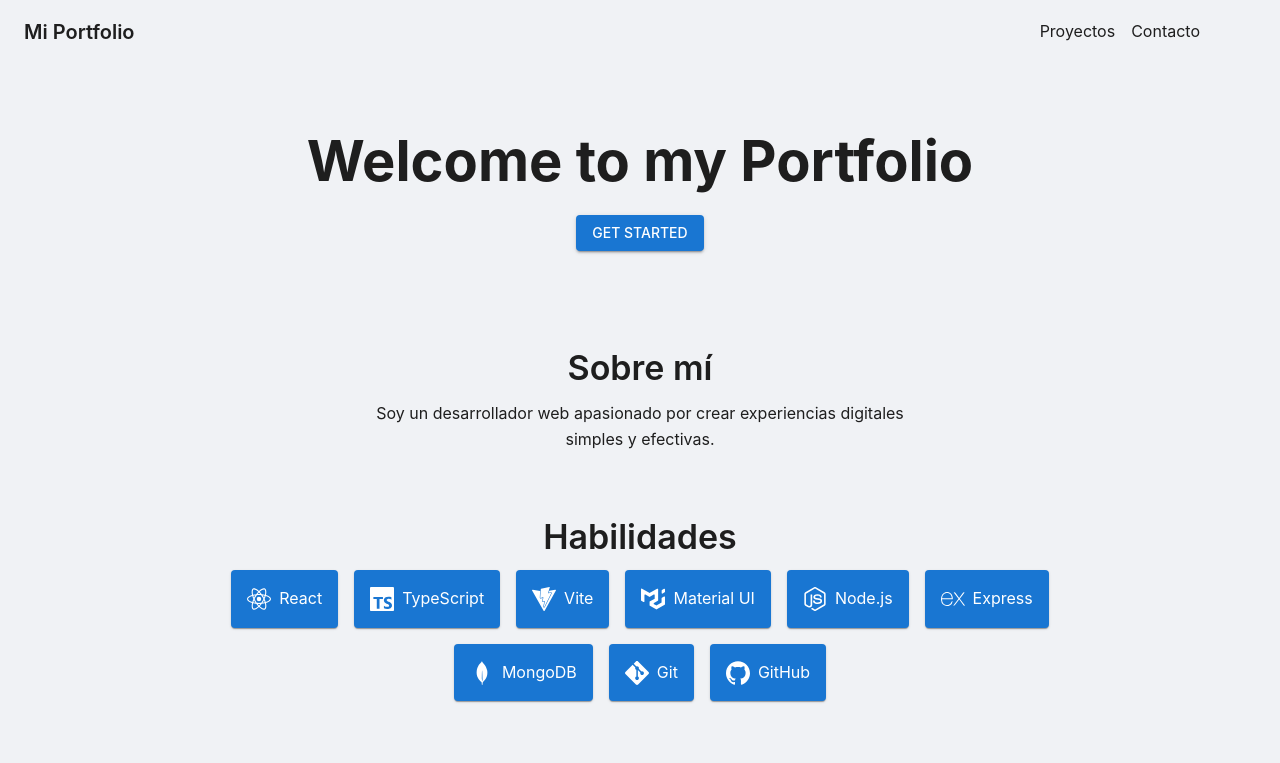
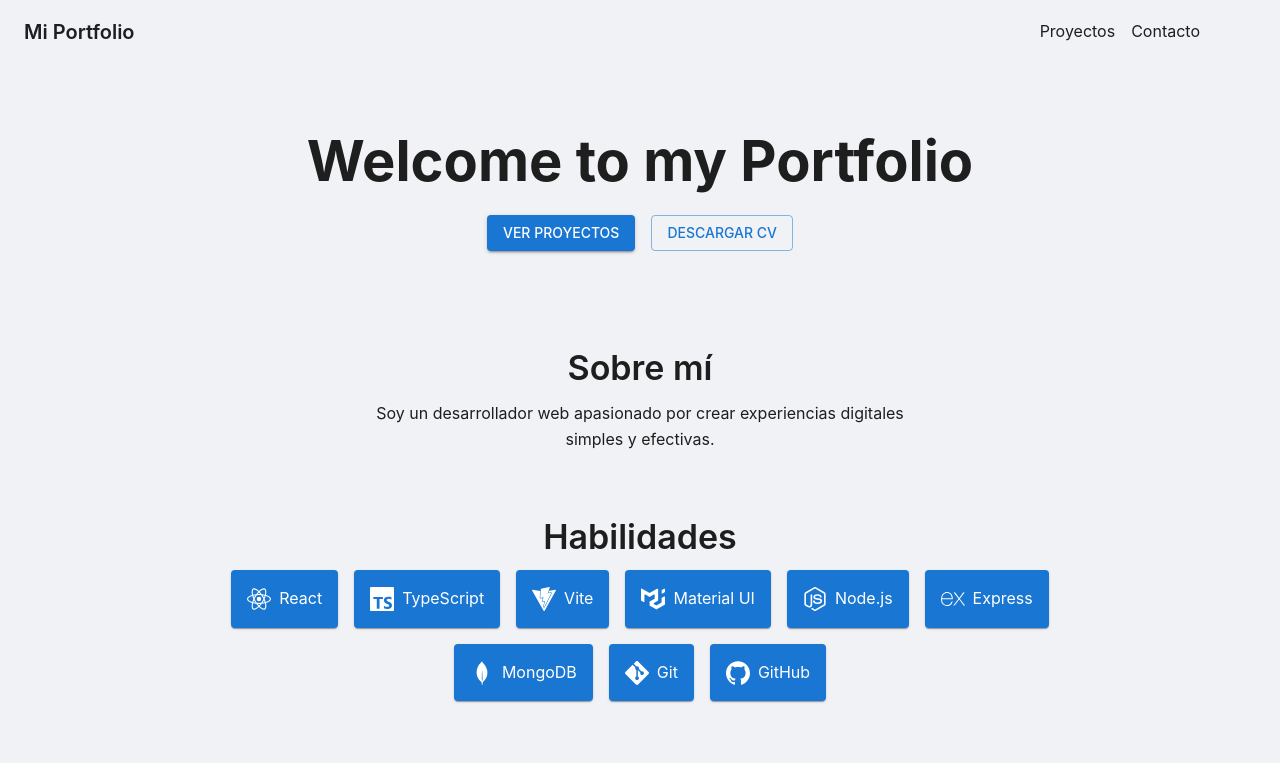
Before and after one commit to sanchezchandialf/myportfolio, a React (Vite) app: page / in a window 1280 px wide. Shown: the top 763 px of the page. Built offline with nearby package versions, Linux system fonts and the light colour scheme; some icons are missing.

Commit message:
feat: add CV download button

```diff
--- a/src/components/Hero.tsx
+++ b/src/components/Hero.tsx
@@ -1,6 +1,7 @@
 import Box from '@mui/material/Box';
 import Typography from '@mui/material/Typography';
 import Button from '@mui/material/Button';
+import Stack from '@mui/material/Stack';
 
 const Hero = () => (
   <Box id="hero" sx={{ textAlign: 'center', py: { xs: 4, md: 8 }, px: 2 }}>
@@ -12,7 +13,20 @@ const Hero = () => (
     >
       Welcome to my Portfolio
     </Typography>
-    <Button variant="contained">Get Started</Button>
+    <Stack direction="row" spacing={2} justifyContent="center" sx={{ mt: 2 }}>
+      <Button variant="contained" href="#projects">
+        Ver proyectos
+      </Button>
+      <Button
+        variant="outlined"
+        color="primary"
+        href="/cv.pdf"
+        target="_blank"
+        rel="noopener"
+      >
+        Descargar CV
+      </Button>
+    </Stack>
   </Box>
 );
 
```
